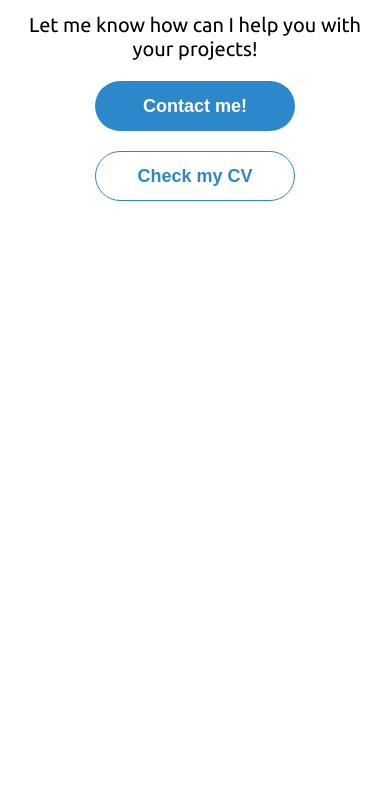
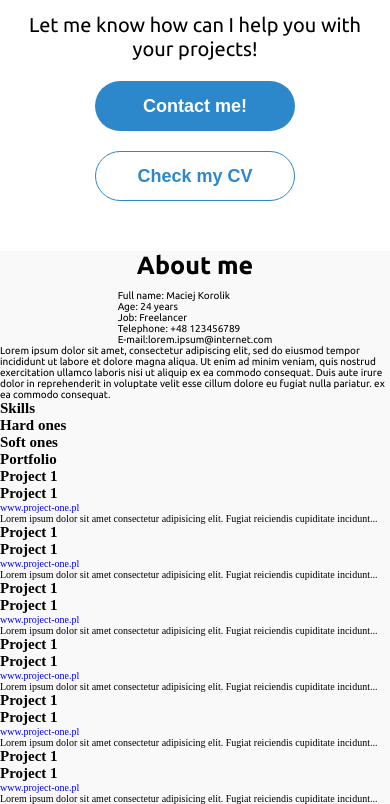
Before and after one commit to nanoDW/CC3_landingPage, a plain HTML site: page maciej_projekt/index.html in a window 390 px wide. Shown: the part 846-1650 px from the top of the page. Before the commit the page ends 1072 px from the top, so only its background shows below. Drawn offline with Linux system fonts and the light colour scheme.

Commit message:
Html markup updated, css for main section started in mobile version

```diff
--- a/maciej_projekt/index.html
+++ b/maciej_projekt/index.html
@@ -27,10 +27,10 @@
         <div class="menu">
            <nav>
               <ul class="navigation">
-                 <a class="nav-link" href="#"><li>About me</li></a>
-                 <a class="nav-link" href="#"><li>Skills</li></a>
-                 <a class="nav-link" href="#"><li>Portfolio</li></a>
-                 <a class="nav-link" href="#"><li>Contact</li></a>
+                 <a class="nav-link" href="#about"><li>About me</li></a>
+                 <a class="nav-link" href="#skills"><li>Skills</li></a>
+                 <a class="nav-link" href="#portfolio"><li>Portfolio</li></a>
+                 <a class="nav-link" href="#contact"><li>Contact</li></a>
               </ul>
            </nav>
            <div class="hello"></div>
@@ -54,9 +54,111 @@
       </div>
     </div>
     <div class="main">
-       <section id="about"></section>
-       <section id="skills"></section>
-       <section id="portfolio"></section>
+       <section id="about">
+          <h1>About me</h1>
+          <div class="about-container">
+             <aside class="details">
+                <ul>
+                   <li>Full name: <span>Maciej Korolik</span></li>
+                   <li>Age: <span>24 years</span></li>
+                   <li>Job: <span>Freelancer</span></li>
+                   <li>Telephone: <span>+48 123456789</span></li>
+                   <li>E-mail:<span>lorem.ipsum@internet.com</span></li>
+                </ul>
+             </aside>
+             <article>
+                <p>Lorem ipsum dolor sit amet, consectetur adipiscing elit, sed do eiusmod tempor incididunt ut labore et dolore magna aliqua. Ut enim ad minim veniam, quis nostrud exercitation ullamco laboris nisi ut aliquip ex ea commodo consequat. Duis aute irure dolor in reprehenderit in voluptate velit esse cillum dolore eu fugiat nulla pariatur. ex ea commodo consequat.</p>
+             </article>
+          </div>
+       </section>
+       <section id="skills">
+          <h1>Skills</h1>
+          <div class="skills-container">
+             <div class="skills-hard">
+                <h1>Hard ones</h1>
+             </div>
+             <div class="skills-soft">
+               <h1>Soft ones</h1>
+             </div>
+          </div>
+       </section>
+       <section id="portfolio">
+          <h1>Portfolio</h1>
+          <div class="porfolio-container">
+            <div class="portfolio-item">
+                <div class="portfolio-img">
+                   <div class="portfolio-img--overlay">
+                      <h1>Project 1</h1>
+                   </div>
+                </div>
+                <div class="portfolio-desc">
+                   <h2>Project 1</h2>
+                   <a href="#">www.project-one.pl</a>
+                   <p>Lorem ipsum dolor sit amet consectetur adipisicing elit. Fugiat reiciendis cupiditate incidunt...</p>
+                </div>
+            </div>
+            <div class="portfolio-item">
+                  <div class="portfolio-img">
+                     <div class="portfolio-img--overlay">
+                        <h1>Project 1</h1>
+                     </div>
+                  </div>
+                  <div class="portfolio-desc">
+                     <h2>Project 1</h2>
+                     <a href="#">www.project-one.pl</a>
+                     <p>Lorem ipsum dolor sit amet consectetur adipisicing elit. Fugiat reiciendis cupiditate incidunt...</p>
+                  </div>
+            </div>
+            <div class="portfolio-item">
+               <div class="portfolio-img">
+                  <div class="portfolio-img--overlay">
+                     <h1>Project 1</h1>
+                  </div>
+               </div>
+               <div class="portfolio-desc">
+                  <h2>Project 1</h2>
+                  <a href="#">www.project-one.pl</a>
+                  <p>Lorem ipsum dolor sit amet consectetur adipisicing elit. Fugiat reiciendis cupiditate incidunt...</p>
+               </div>
+            </div>
+            <div class="portfolio-item">
+               <div class="portfolio-img">
+                  <div class="portfolio-img--overlay">
+                     <h1>Project 1</h1>
+                  </div>
+               </div>
+               <div class="portfolio-desc">
+                  <h2>Project 1</h2>
+                  <a href="#">www.project-one.pl</a>
+                  <p>Lorem ipsum dolor sit amet consectetur adipisicing elit. Fugiat reiciendis cupiditate incidunt...</p>
+               </div>
+            </div>
+            <div class="portfolio-item">
+               <div class="portfolio-img">
+                  <div class="portfolio-img--overlay">
+                     <h1>Project 1</h1>
+                  </div>
+               </div>
+               <div class="portfolio-desc">
+                  <h2>Project 1</h2>
+                  <a href="#">www.project-one.pl</a>
+                  <p>Lorem ipsum dolor sit amet consectetur adipisicing elit. Fugiat reiciendis cupiditate incidunt...</p>
+               </div>
+            </div>
+            <div class="portfolio-item">
+               <div class="portfolio-img">
+                  <div class="portfolio-img--overlay">
+                     <h1>Project 1</h1>
+                  </div>
+               </div>
+               <div class="portfolio-desc">
+                  <h2>Project 1</h2>
+                  <a href="#">www.project-one.pl</a>
+                  <p>Lorem ipsum dolor sit amet consectetur adipisicing elit. Fugiat reiciendis cupiditate incidunt...</p>
+               </div>
+            </div>
+          </div>
+       </section>
     </div>
     <div id="contact"></div>
     <footer></footer>
--- a/maciej_projekt/styles/style.css
+++ b/maciej_projekt/styles/style.css
@@ -4,6 +4,12 @@
     margin: 0;
     padding: 0;
     box-sizing: border-box;
+}
+ul {
+    list-style: none;
+}
+a {
+    text-decoration: none;
 }
 
 header {
@@ -93,8 +99,6 @@ header {
 .navigation a {
     font-size: 3em;
     color: #FFF;
-    text-decoration: none;
-
 }
 /* dodać hovery!!! */
 
@@ -102,7 +106,7 @@ header {
     display: flex;
     flex-direction: row;
     justify-content: space-evenly;
-    list-style: none;
+
 }
 .social p {
     font-size: 2em;
@@ -113,7 +117,6 @@ header {
 .social a {
     font-size: 4em;
     color: #FFF;
-    text-decoration: none;
 }
 /* dodać hovery!!! */
 
@@ -124,7 +127,7 @@ header {
 .intro {
     font-family: 'Ubuntu', sans-serif;
     font-size: 10px;
-    margin: 15px;
+    margin: 15px 15px 40px 15px;
     text-align: center;
 }
 .intro h1 {
@@ -157,8 +160,29 @@ header {
 }
 /* dodać hovery!!! */
 
+/* End of intro section */
+/* Start of main section */
+.main {
+    background-color: #F9F9F9;
+    font-size: 10px
+}
+/* Start of about section */
+#about {
+    font-family: 'Ubuntu', sans-serif;
+}
+#about h1 {
+    text-align: center;
+    font-size: 2.5em;
+    margin: 10px auto;
+}
+.about-container {
+    display: flex;
+    flex-direction: column;
+    align-items: center;
+}
+/* End of about section */
+/* End of main section */
 
-/* End of intro section */
 
 /* Start of media queries */
 @media only screen and (min-width: 480px) {
```
